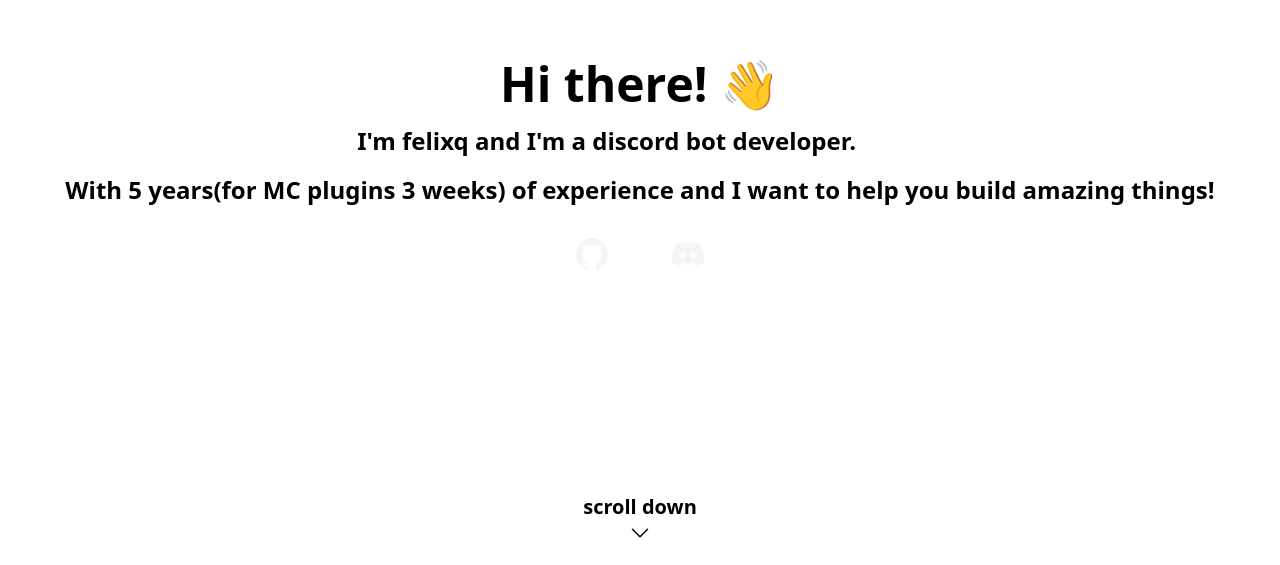
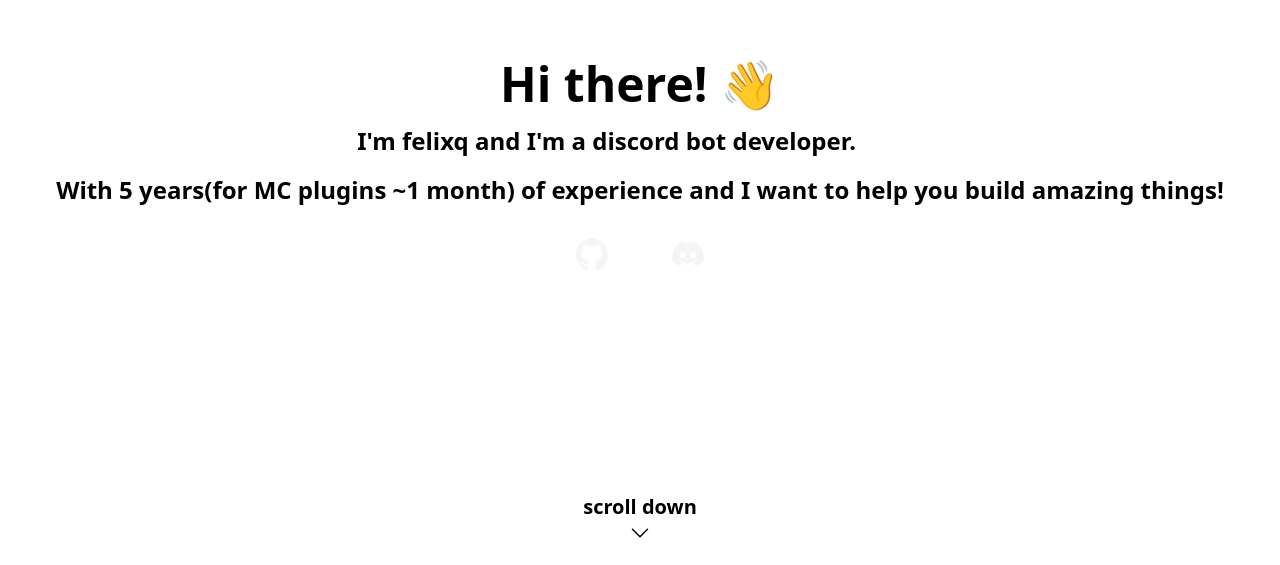
Before and after one commit to felixqx1/scatterbox, a SvelteKit app: page / in a window 1280 px wide. Shown: the part 235-800 px from the top of the page. Built offline with nearby package versions, Linux system fonts and the light colour scheme.

Commit message:
Update experience duration for MC plugins
Signed-off-by: felixq <felixqx@proton.me>

```diff
--- a/src/routes/+page.svelte
+++ b/src/routes/+page.svelte
@@ -28,7 +28,7 @@
                 </span>
             </span>
             <br/>
-            <span class="text-2xl" > With 5 years(for MC plugins 3 weeks) of experience and I want to help you build amazing things!</span>
+            <span class="text-2xl" > With 5 years(for MC plugins ~1 month) of experience and I want to help you build amazing things!</span>
             </div>
             <div class="justify-center gap-4 mt-8 flex">
             <a href="https://github.com/felixqx1" target="_blank" rel="noopener noreferrer">
```
